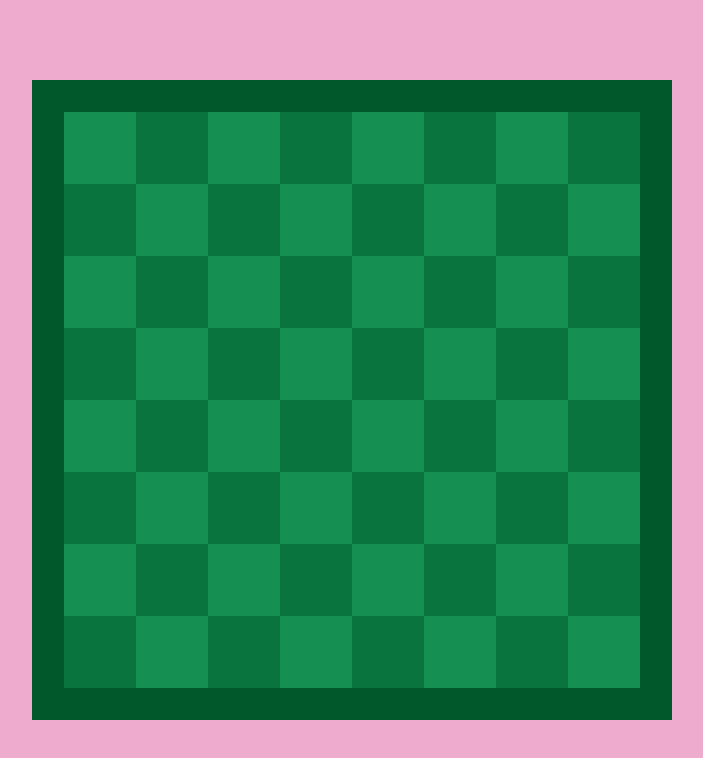
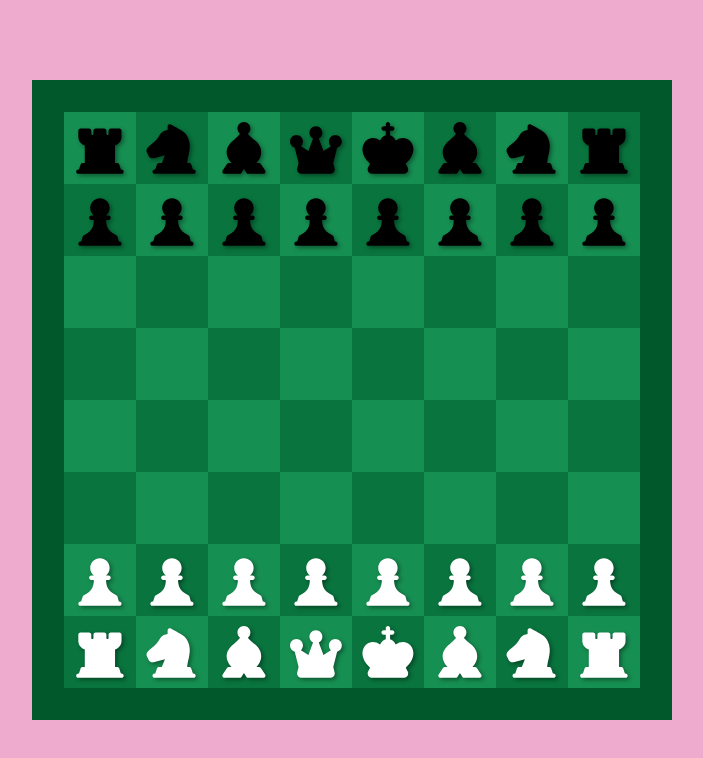
Before and after one commit to roninfrodsham/react-chess, a React (Vite) app: page / in a window 1280 px wide. Shown: the top 758 px of the page, without its empty margins (288-991 px from the left). Built offline with nearby package versions, Linux system fonts and the light colour scheme.

Commit message:
add chess pieces to board

```diff
--- a/src/components/Chessboard.tsx
+++ b/src/components/Chessboard.tsx
@@ -1,18 +1,27 @@
 import Square from "./Square";
+import { FILES, RANKS, PIECE_POSITIONS } from "../constants";
 
 import "./Chessboard.css";
 
 const Chessboard = () => {
-  const files = ["a", "b", "c", "d", "e", "f", "g", "h"];
-  const ranks = ["1", "2", "3", "4", "5", "6", "7", "8"];
-
   const board = [];
 
-  for (let i = ranks.length - 1; i >= 0; i--) {
-    for (let j = 0; j < files.length; j++) {
-      const squareID = `${files[j]}${ranks[i]}`;
+  for (let i = RANKS.length - 1; i >= 0; i--) {
+    for (let j = 0; j < FILES.length; j++) {
+      const squareName = `${FILES[j]}${RANKS[i]}`;
+      const pieceData =
+        PIECE_POSITIONS[squareName] !== undefined
+          ? PIECE_POSITIONS[squareName]
+          : undefined;
 
-      board.push(<Square key={squareID} name={squareID} number={i + j} />);
+      board.push(
+        <Square
+          key={squareName}
+          name={squareName}
+          number={i + j}
+          pieceData={pieceData}
+        />
+      );
     }
   }
 
--- /dev/null
+++ b/src/components/Piece.css
@@ -0,0 +1,7 @@
+.pieceContainer {
+  padding: 14%;
+}
+
+svg {
+  filter: drop-shadow(2px 2px 2px rgb(0 0 0 / 0.4));
+}
--- /dev/null
+++ b/src/components/Piece.tsx
@@ -0,0 +1,40 @@
+import { Pawn, Rook, Knight, Bishop, Queen, King } from "./Pieces";
+
+import "./Piece.css";
+
+const Piece = ({ name, pieceData }: PieceProps) => {
+  const PieceComponents: PieceComponentsProps = {
+    pawn: Pawn,
+    knight: Knight,
+    bishop: Bishop,
+    rook: Rook,
+    queen: Queen,
+    king: King,
+  };
+
+  const PieceComponent = PieceComponents[pieceData.piece];
+
+  return (
+    <div className='pieceContainer' data-name={name}>
+      <PieceComponent colour={pieceData.colour} />
+    </div>
+  );
+};
+
+type PieceProps = {
+  name: string;
+  pieceData: {
+    piece: string;
+    colour: string;
+  };
+};
+
+type Props = {
+  colour: string;
+};
+
+type PieceComponentsProps = {
+  [key: string]: React.FC<Props>;
+};
+
+export default Piece;
--- /dev/null
+++ b/src/components/Pieces.tsx
@@ -0,0 +1,69 @@
+export const Pawn: React.FC<Props> = ({ colour }) => {
+  return (
+    <svg viewBox='0 0 24 24' fill='none'>
+      <path
+        d='M 12,2 C 9.51472,2 7.5,4.01472 7.5,6.5 7.5,7.91363 8.15183,9.17502 9.17133,10 H 8 c -0.55228,0 -1,0.4477 -1,1 0,0.5523 0.44772,1 1,1 h 1.12533 c 0.02675,0.3659 0.03565,0.833 -0.01296,1.3535 -0.11669,1.2492 -0.55581,2.7374 -1.80143,3.9218 -0.44479,0.4229 -1.11873,0.8778 -1.72377,1.2446 -0.29451,0.1785 -0.55821,0.3276 -0.74783,0.4318 -0.09462,0.052 -0.17029,0.0925 -0.22153,0.1196 l -0.05773,0.0304 -0.01375,0.0071 -0.00286,0.0015 h -1.1e-4 l -1.4e-4,10e-5 C 4.3106,19.2299 4.13401,19.4357 4.05132,19.6838 L 3.27924,22 H 3 c -0.55228,0 -1,0.4477 -1,1 0,0.5523 0.44772,1 1,1 h 1 16 1 c 0.5523,0 1,-0.4477 1,-1 0,-0.5523 -0.4477,-1 -1,-1 h -0.2341 l -0.61,-2.2605 c -0.0772,-0.2862 -0.2775,-0.5234 -0.5467,-0.6476 l -2e-4,-10e-5 -0.0018,-8e-4 -0.0121,-0.0057 C 19.5836,19.0799 19.5655,19.0714 19.5415,19.0598 19.4933,19.0366 19.4214,19.0014 19.3304,18.9553 19.1482,18.8629 18.8918,18.7279 18.5996,18.5595 18.0041,18.2164 17.3055,17.7605 16.7767,17.2682 15.5139,16.0923 15.054,14.6022 14.92,13.349 14.8647,12.8316 14.8667,12.3662 14.8878,12 H 16 c 0.5523,0 1,-0.4477 1,-1 0,-0.5523 -0.4477,-1 -1,-1 H 14.8287 C 15.8482,9.17502 16.5,7.91363 16.5,6.5 16.5,4.01472 14.4853,2 12,2 Z'
+        fill={colour}
+      />
+    </svg>
+  );
+};
+
+export const Rook: React.FC<Props> = ({ colour }) => {
+  return (
+    <svg viewBox='0 0 24 24' fill='none'>
+      <path
+        d='M 2,4 C 2,3.44772 2.44772,3 3,3 H 7 C 7.55228,3 8,3.44772 8,4 V 5.5 C 8,5.77614 8.22386,6 8.5,6 8.77614,6 9,5.77614 9,5.5 V 4 C 9,3.44772 9.44772,3 10,3 h 4 c 0.5523,0 1,0.44772 1,1 V 5.5 C 15,5.77614 15.2239,6 15.5,6 15.7761,6 16,5.77614 16,5.5 V 4 c 0,-0.55228 0.4477,-1 1,-1 h 4 c 0.5523,0 1,0.44772 1,1 v 3 c 0,1.86384 -1.2748,3.4299 -3,3.874 V 19 h 1 c 0.4304,0 0.8126,0.2754 0.9487,0.6838 L 21.7208,22 H 22 c 0.5523,0 1,0.4477 1,1 0,0.5523 -0.4477,1 -1,1 H 21 3 2 C 1.44772,24 1,23.5523 1,23 1,22.4477 1.44772,22 2,22 H 2.27924 L 3.05132,19.6838 C 3.18743,19.2754 3.56957,19 4,19 H 5 V 10.874 C 3.27477,10.4299 2,8.86384 2,7 Z'
+        fill={colour}
+      />
+    </svg>
+  );
+};
+
+export const Knight: React.FC<Props> = ({ colour }) => {
+  return (
+    <svg viewBox='0 0 24 24' fill='none'>
+      <path
+        d='m 10.5014,1.15359 c 0.3102,-0.178413 0.6921,-0.17746 1.0015,0.0025 0.842,0.48992 1.6209,0.90376 2.3558,1.29421 v 1e-5 c 0.1773,0.09418 0.352,0.18701 0.5244,0.27922 0.8742,0.46746 1.6992,0.92401 2.4279,1.43824 1.5138,1.06831 2.6082,2.38573 3.1591,4.58963 0.542,2.1681 0.2511,4.1025 -0.1277,5.9036 -0.0711,0.338 -0.1445,0.669 -0.217,0.9957 v 3e-4 l -10e-5,2e-4 C 19.3752,16.7852 19.1364,17.8621 19.0422,19 h 0.3692 0.4304 0.1173 0.0305 0.0078 0.002 4e-4 2e-4 v 0 c 0.4304,0 0.8126,0.2754 0.9487,0.6838 L 21.7207,22 H 22 c 0.5523,0 1,0.4477 1,1 0,0.5523 -0.4477,1 -1,1 h -1 -16.00001 -1 c -0.55229,0 -1,-0.4477 -1,-1 0,-0.5523 0.44771,-1 1,-1 H 4.27923 L 5.0513,19.6838 C 5.18742,19.2754 5.56956,19 5.99999,19 H 7.32295 L 8.76926,15.3842 3.5401,16.7603 C 2.62461,17.0013 1.66561,16.5673 1.24226,15.7206 L 0.445745,14.1276 C 0.0446075,13.3253 0.224632,12.3499 0.899071,11.7473 1.70728,11.0252 3.23043,9.67416 4.3593,8.73219 4.843,8.32858 5.20051,7.8615 5.53425,7.34475 5.66811,7.13749 5.79158,6.93296 5.92146,6.71778 5.95694,6.65901 5.9929,6.59944 6.02967,6.53881 6.19574,6.26503 6.37548,5.97487 6.57499,5.69604 6.97917,5.13114 7.49272,4.57147 8.24793,4.18005 8.75596,3.91675 9.33341,3.75004 9.99999,3.68226 V 2.02045 c 0,-0.35786 0.19121,-0.68844 0.50141,-0.86686 z'
+        fill={colour}
+      />
+    </svg>
+  );
+};
+
+export const Bishop: React.FC<Props> = ({ colour }) => {
+  return (
+    <svg viewBox='0 0 24 24' fill='none'>
+      <path
+        d='M 12,0 C 10.3431,0 9,1.34315 9,3 9,3.99415 9.48318,4.87477 10.2276,5.42055 9.53562,6.30053 8.69368,7.05536 7.81125,7.84648 l -1e-5,2e-5 C 7.50553,8.12057 7.19496,8.399 6.88409,8.68851 5.45031,10.0237 4,11.6255 4,14 c 0,2.1254 1.20673,3.8626 2.27152,4.9949 L 6.27629,19 H 5 c -0.33435,0 -0.64658,0.1671 -0.83205,0.4453 l -2,3 C 1.96338,22.7522 1.94431,23.1467 2.11833,23.4719 2.29235,23.797 2.63121,24 3,24 h 7 c 0.3344,0 0.6466,-0.1671 0.8321,-0.4453 L 12,21.8028 13.168,23.5547 C 13.3534,23.8329 13.6656,24 14,24 h 7 c 0.3688,0 0.7077,-0.203 0.8817,-0.5281 0.174,-0.3252 0.1549,-0.7197 -0.0496,-1.0266 l -2,-3 C 19.6466,19.1671 19.3344,19 19,19 H 17.7864 C 18.8488,17.8739 20,16.1625 20,14 20,11.4029 18.5767,9.79747 17.1013,8.48024 16.7509,8.16747 16.4037,7.87346 16.0648,7.58658 v -3e-5 C 15.2262,6.87651 14.4392,6.21018 13.7849,5.41135 14.5222,4.8649 15,3.98858 15,3 15,1.34315 13.6569,0 12,0 Z'
+        fill={colour}
+      />
+    </svg>
+  );
+};
+
+export const Queen: React.FC<Props> = ({ colour }) => {
+  return (
+    <svg viewBox='0 0 24 24' fill='none'>
+      <path
+        d='M 13.3272,7.6912 C 14.3183,7.20148 15,6.18034 15,5 15,3.34315 13.6569,2 12,2 10.3431,2 9,3.34315 9,5 9,6.18034 9.68167,7.20148 10.6728,7.6912 L 8.50616,13.4689 5.06585,11.1754 C 5.64125,10.6288 6,9.85629 6,9 6,7.34315 4.65685,6 3,6 1.34315,6 0,7.34315 0,9 c 0,1.3768 0.927457,2.537 2.19169,2.8898 L 3.96922,19 3.34051,21.5149 C 3.02494,22.7772 3.97966,24 5.28079,24 H 18.7192 c 1.3012,0 2.2559,-1.2228 1.9403,-2.4851 L 20.0308,19 21.8083,11.8898 C 23.0725,11.537 24,10.3768 24,9 24,7.34315 22.6569,6 21,6 c -1.6569,0 -3,1.34315 -3,3 0,0.85629 0.3588,1.6288 0.9341,2.1754 l -3.4403,2.2935 z M 3.00044,10 C 0,0 0,0 3.00044,10 Z'
+        fill={colour}
+      />
+    </svg>
+  );
+};
+
+export const King: React.FC<Props> = ({ colour }) => {
+  return (
+    <svg viewBox='0 0 24 24' fill='none'>
+      <path
+        d='m 12,0 c 0.5523,0 1,0.447715 1,1 v 1 h 1 c 0.5523,0 1,0.44772 1,1 0,0.55228 -0.4477,1 -1,1 h -1 v 2.13426 c 1.1873,0.32878 2.1164,1.23335 2.6095,2.40131 1.1792,-0.82885 2.4051,-1.20465 3.5798,-1.14792 1.628,0.07864 2.9908,0.98377 3.7931,2.31614 1.5443,2.56441 0.9712,6.44231 -2.7259,9.57321 l 0.9143,1.8286 C 21.8357,22.4354 20.8688,24 19.382,24 H 4.61805 C 3.13129,24 2.1643,22.4354 2.82919,21.1056 L 3.74347,19.277 C 0.0464058,16.1461 -0.526611,12.2682 1.01767,9.70378 1.82002,8.37141 3.18278,7.46628 4.8108,7.38766 5.9855,7.33093 7.21132,7.70675 8.3906,8.5356 8.88363,7.36763 9.81271,6.46305 11,6.13427 V 4 H 10 C 9.44771,4 9,3.55228 9,3 9,2.44772 9.44771,2 10,2 h 1 V 1 c 0,-0.552285 0.4477,-1 1,-1 z'
+        fill={colour}
+      />
+    </svg>
+  );
+};
+
+type Props = {
+  colour: string;
+};
--- a/src/components/Square.tsx
+++ b/src/components/Square.tsx
@@ -1,14 +1,28 @@
+import Piece from "./Piece";
+
 import "./Square.css";
+
+const Square = ({ name, number, pieceData }: SquareProps) => {
+  const squareColour = number % 2 === 0 ? "dark" : "light";
+
+  return (
+    <div className={squareColour} data-name={name}>
+      {pieceData !== undefined ? (
+        <Piece name={name} pieceData={pieceData} />
+      ) : null}
+    </div>
+  );
+};
 
 type SquareProps = {
   name: string;
   number: number;
+  pieceData: PieceProps | undefined;
 };
 
-const Square = ({ name, number }: SquareProps) => {
-  const squareColour = number % 2 === 0 ? "dark" : "light";
-
-  return <div className={squareColour} data-name={name}></div>;
+type PieceProps = {
+  piece: string;
+  colour: string;
 };
 
 export default Square;
--- /dev/null
+++ b/src/constants.ts
@@ -0,0 +1,146 @@
+// files are the columns on a chess board
+export const FILES = ["a", "b", "c", "d", "e", "f", "g", "h"];
+// rannks are the rows on a chess board
+export const RANKS = ["1", "2", "3", "4", "5", "6", "7", "8"];
+
+const WHITE = "#ffffff";
+const BLACK = "#000000";
+
+// positions of pieces on the board
+export const PIECE_POSITIONS: PiecesProps = {
+  a1: {
+    piece: "rook",
+    colour: WHITE,
+  },
+  b1: {
+    piece: "knight",
+    colour: WHITE,
+  },
+  c1: {
+    piece: "bishop",
+    colour: WHITE,
+  },
+  d1: {
+    piece: "queen",
+    colour: WHITE,
+  },
+  e1: {
+    piece: "king",
+    colour: WHITE,
+  },
+  f1: {
+    piece: "bishop",
+    colour: WHITE,
+  },
+  g1: {
+    piece: "knight",
+    colour: WHITE,
+  },
+  h1: {
+    piece: "rook",
+    colour: WHITE,
+  },
+  a2: {
+    piece: "pawn",
+    colour: WHITE,
+  },
+  b2: {
+    piece: "pawn",
+    colour: WHITE,
+  },
+  c2: {
+    piece: "pawn",
+    colour: WHITE,
+  },
+  d2: {
+    piece: "pawn",
+    colour: WHITE,
+  },
+  e2: {
+    piece: "pawn",
+    colour: WHITE,
+  },
+  f2: {
+    piece: "pawn",
+    colour: WHITE,
+  },
+  g2: {
+    piece: "pawn",
+    colour: WHITE,
+  },
+  h2: {
+    piece: "pawn",
+    colour: WHITE,
+  },
+  a7: {
+    piece: "pawn",
+    colour: BLACK,
+  },
+  b7: {
+    piece: "pawn",
+    colour: BLACK,
+  },
+  c7: {
+    piece: "pawn",
+    colour: BLACK,
+  },
+  d7: {
+    piece: "pawn",
+    colour: BLACK,
+  },
+  e7: {
+    piece: "pawn",
+    colour: BLACK,
+  },
+  f7: {
+    piece: "pawn",
+    colour: BLACK,
+  },
+  g7: {
+    piece: "pawn",
+    colour: BLACK,
+  },
+  h7: {
+    piece: "pawn",
+    colour: BLACK,
+  },
+  a8: {
+    piece: "rook",
+    colour: BLACK,
+  },
+  b8: {
+    piece: "knight",
+    colour: BLACK,
+  },
+  c8: {
+    piece: "bishop",
+    colour: BLACK,
+  },
+  d8: {
+    piece: "queen",
+    colour: BLACK,
+  },
+  e8: {
+    piece: "king",
+    colour: BLACK,
+  },
+  f8: {
+    piece: "bishop",
+    colour: BLACK,
+  },
+  g8: {
+    piece: "knight",
+    colour: BLACK,
+  },
+  h8: {
+    piece: "rook",
+    colour: BLACK,
+  },
+};
+
+export type PiecesProps = {
+  [key: string]: {
+    piece: string;
+    colour: string;
+  };
+};
```
